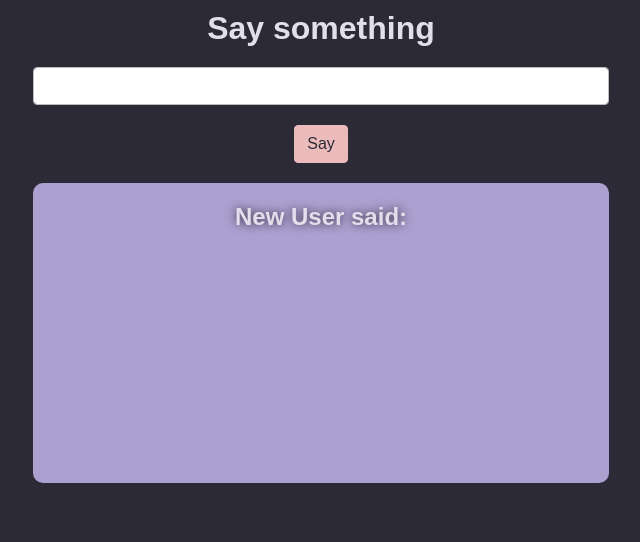
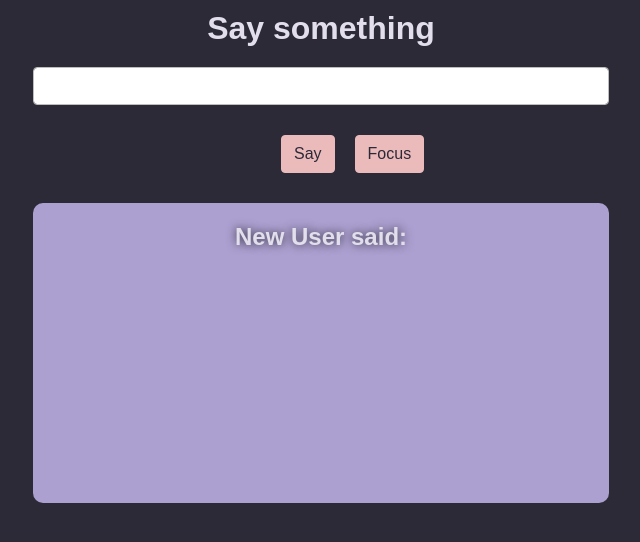
Before and after one commit to aniretakey/react-aston-homework, a React (Vite) app: page / in a window 1280 px wide. Shown: the top 542 px of the page, without its empty margins (319-959 px from the left). Built offline with nearby package versions, Linux system fonts and the light colour scheme.

Commit message:
feat: add btn for input focus

```diff
--- a/src/components/Form/Form.tsx
+++ b/src/components/Form/Form.tsx
@@ -5,6 +5,7 @@ import styles from './style.module.css';
 
 export class Form extends React.Component<Record<string, unknown>, InputState> {
   btnRef: React.RefObject<HTMLButtonElement>;
+  inputRef: React.RefObject<HTMLInputElement>;
   constructor(props: Record<string, unknown>) {
     // вызывается при начальной иницализации компонента
     super(props);
@@ -12,6 +13,7 @@ export class Form extends React.Component<Record<string, unknown>, InputState> {
       inputValue: '',
     };
     this.btnRef = React.createRef();
+    this.inputRef = React.createRef();
     console.log('constructor');
   }
 
@@ -22,6 +24,10 @@ export class Form extends React.Component<Record<string, unknown>, InputState> {
     } else {
       this.btnRef.current?.removeAttribute('disabled');
     }
+  };
+
+  public setInputFocused = () => {
+    this.inputRef.current?.focus();
   };
 
   public handleClick = () => {
@@ -74,11 +80,13 @@ export class Form extends React.Component<Record<string, unknown>, InputState> {
       <>
         <div className={styles.form}>
           <input
+            ref={this.inputRef}
             type='text'
             className={styles.input}
             value={this.state.inputValue}
             onChange={this.handleChange}
           />
+          <div className={styles.btns}>
             <button
               ref={this.btnRef}
               onClick={this.handleClick}
@@ -86,6 +94,10 @@ export class Form extends React.Component<Record<string, unknown>, InputState> {
             >
               Say
             </button>
+            <button onClick={this.setInputFocused} className={styles.btn}>
+              Focus
+            </button>
+          </div>
         </div>
         <MessageCard name='New User' message={this.state.inputValue} />
       </>
--- a/src/components/Form/style.module.css
+++ b/src/components/Form/style.module.css
@@ -22,7 +22,15 @@
   transition: border-color 0.15s ease-in-out, box-shadow 0.15s ease-in-out;
 }
 
+.btns {
+  width: 100px;
+  display: flex;
+  flex-direction: row;
+  justify-content: space-around;
+}
+
 .btn {
+  margin: 10px !important;
   display: inline-block;
   font-weight: 400;
   line-height: 1.5;
@@ -46,12 +54,10 @@
   border: 1px solid #6a877d;
 }
 
-.btn[disabled] {
+.btn[disabled],
+.btn[disabled]:hover {
   cursor: not-allowed;
   opacity: 0.65;
+  border: 1px solid gray;
   background-color: gray;
 }
-
-.btn[disabled]:hover {
-  background-color: gray;
-}
```
Lines whose indentation alone changed are shown as unchanged.
